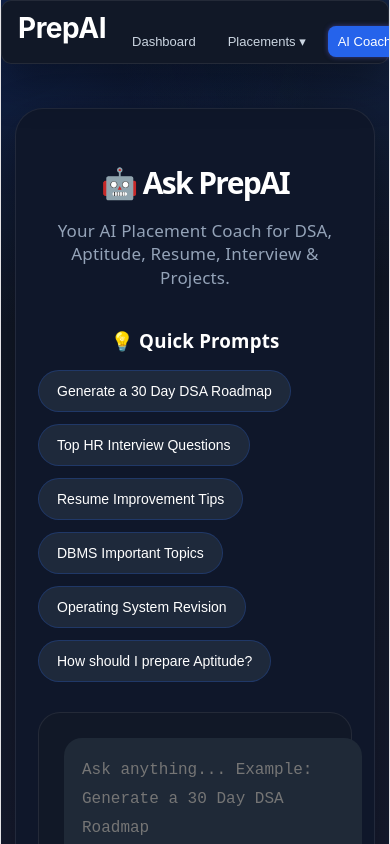
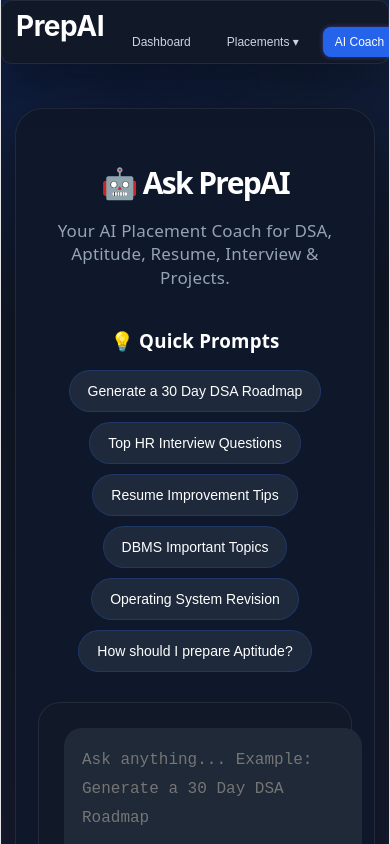
Before and after one commit to nehabaghele01/PrepAI, a React (Vite) app in the folder client/: page /ai in a window 390 px wide. Shown: the top 844 px of the page. Built offline with nearby package versions, Linux system fonts and the light colour scheme; no server answers; sample sign-in values are in the browser's storage.

Commit message:
UI fixes

```diff
--- a/client/src/App.css
+++ b/client/src/App.css
@@ -3208,3 +3208,173 @@
 }
 
 }
+
+@media (max-width:768px){
+
+.user-info{
+    display:flex !important;
+    align-items:center;
+    justify-content:center;
+    gap:10px;
+    overflow:visible !important;
+}
+
+.avatar{
+    display:flex !important;
+    align-items:center;
+    justify-content:center;
+    flex-shrink:0;
+
+    width:42px;
+    height:42px;
+}
+
+.user-dropdown{
+    position:absolute;
+    right:0;
+}
+
+}
+
+@media(max-width:768px){
+
+.motivation-card{
+
+max-width:340px;
+
+padding:20px;
+
+margin:auto;
+
+transform:none;
+
+}
+
+.motivation-card h3{
+
+font-size:22px;
+
+}
+
+.goal-item{
+
+font-size:14px;
+
+}
+
+}
+@media(max-width:768px){
+
+.filters{
+
+display:flex;
+
+flex-direction:column;
+
+gap:12px;
+
+}
+
+.filters select,
+.filters input{
+
+width:100%;
+
+min-width:0;
+
+box-sizing:border-box;
+
+}
+
+}
+@media(max-width:768px){
+
+.problem-card{
+
+width:100%;
+
+box-sizing:border-box;
+
+overflow:hidden;
+
+}
+
+.problem-card *{
+
+max-width:100%;
+
+}
+
+}
+@media(max-width:768px){
+
+.ai-prompt-grid{
+
+display:flex;
+
+flex-wrap:wrap;
+
+justify-content:center;
+
+gap:10px;
+
+}
+
+.ai-chip{
+
+width:auto;
+
+max-width:280px;
+
+}
+
+}
+@media(max-width:768px){
+
+.navbar{
+
+padding:14px;
+
+}
+
+.logo{
+
+font-size:30px;
+
+}
+
+.nav-links{
+
+display:flex;
+
+justify-content:center;
+
+align-items:center;
+
+flex-wrap:wrap;
+
+gap:8px;
+
+}
+
+.nav-links button{
+
+font-size:12px;
+
+padding:8px 12px;
+
+}
+
+.user-name{
+
+display:none;
+
+}
+
+.avatar{
+
+display:flex !important;
+
+}
+
+}
```
